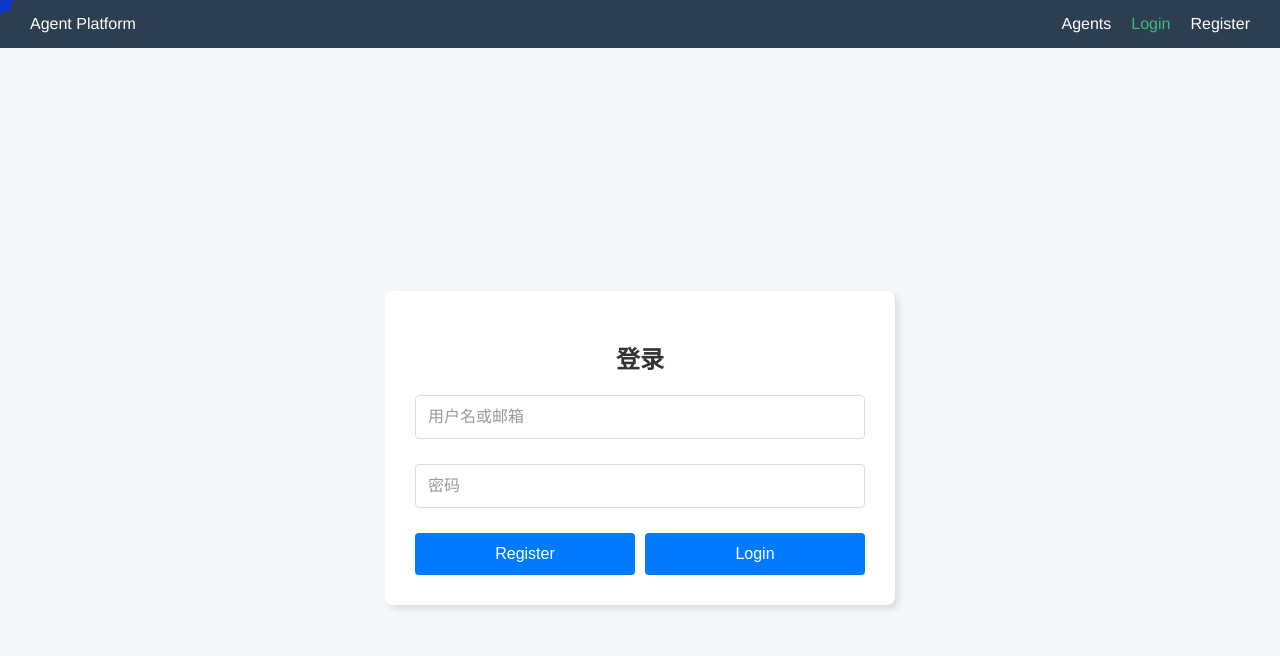
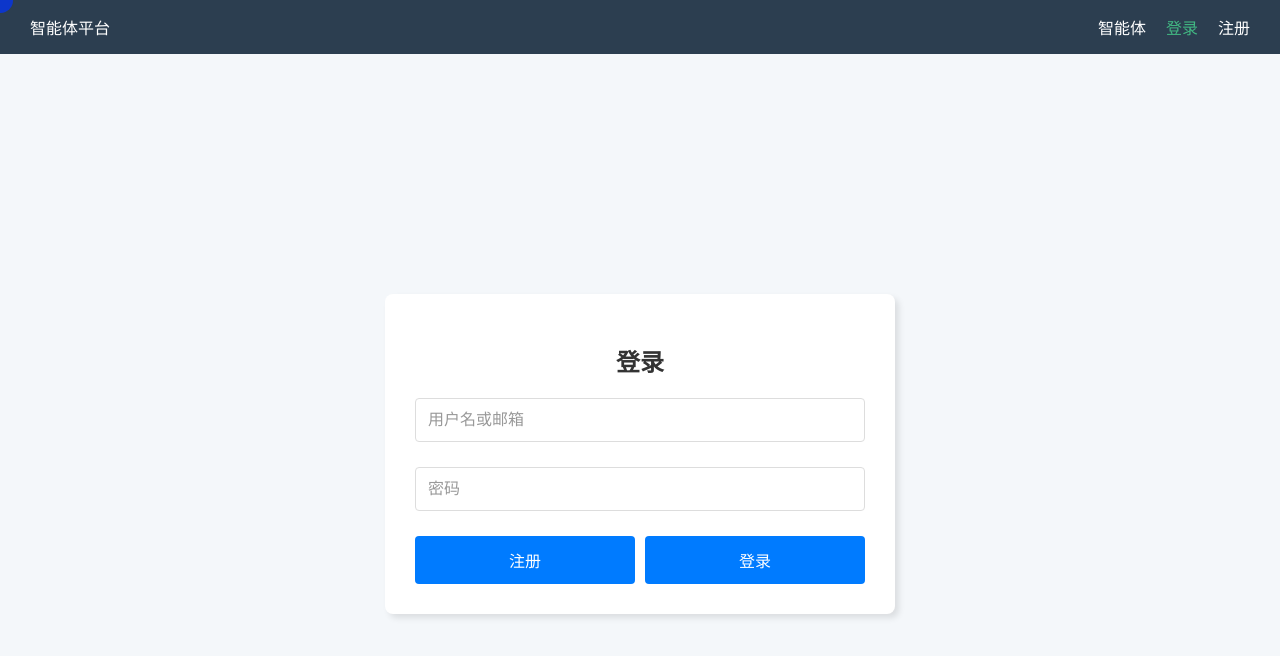
Before and after one commit to Fhyywen/qianduan, a Vue app: page /login in a window 1280 px wide. Shown: the top 656 px of the page. Built offline with nearby package versions, Linux system fonts and the light colour scheme; no server answers.

Commit message:
中文翻译

```diff
--- a/src/components/NavBar.vue
+++ b/src/components/NavBar.vue
@@ -1,20 +1,20 @@
 <template>
   <nav class="navbar">
     <div class="navbar-brand">
-      <router-link to="/">Agent Platform</router-link>
+      <router-link to="/">智能体平台</router-link>
     </div>
 
     <div class="navbar-links">
-      <router-link to="/agents">Agents</router-link>
+      <router-link to="/agents">智能体</router-link>
 
       <template v-if="isAuthenticated">
         <span class="username">{{ currentUser.username }}</span>
-        <button @click="logout">Logout</button>
+        <button @click="logout">登出</button>
       </template>
 
       <template v-else>
-        <router-link to="/login">Login</router-link>
-        <router-link to="/register">Register</router-link>
+        <router-link to="/login">登录</router-link>
+        <router-link to="/register">注册</router-link>
       </template>
     </div>
   </nav>
--- a/src/views/Auth/Login.vue
+++ b/src/views/Auth/Login.vue
@@ -27,9 +27,9 @@
         />
       </div>
       <div style="display: flex; gap: 10px">
-        <button type="button" @click="goToRegister">Register</button>
+        <button type="button" @click="goToRegister">注册</button>
         <button type="submit" :disabled="loading">
-          {{ loading ? 'Logging in...' : 'Login' }}
+          {{ loading ? '登录中...' : '登录' }}
         </button>
       </div>
       <p v-if="error" class="error-message">{{ error }}</p>
--- a/src/views/Auth/Register.vue
+++ b/src/views/Auth/Register.vue
@@ -36,7 +36,7 @@
           minlength="6"
         />
         <button type="submit" :disabled="isLoading" class="register-button">
-          {{ isLoading ? 'Registering...' : 'Register' }}
+          {{ isLoading ? '注册中...' : '注册' }}
         </button>
       </form>
     </div>
```
